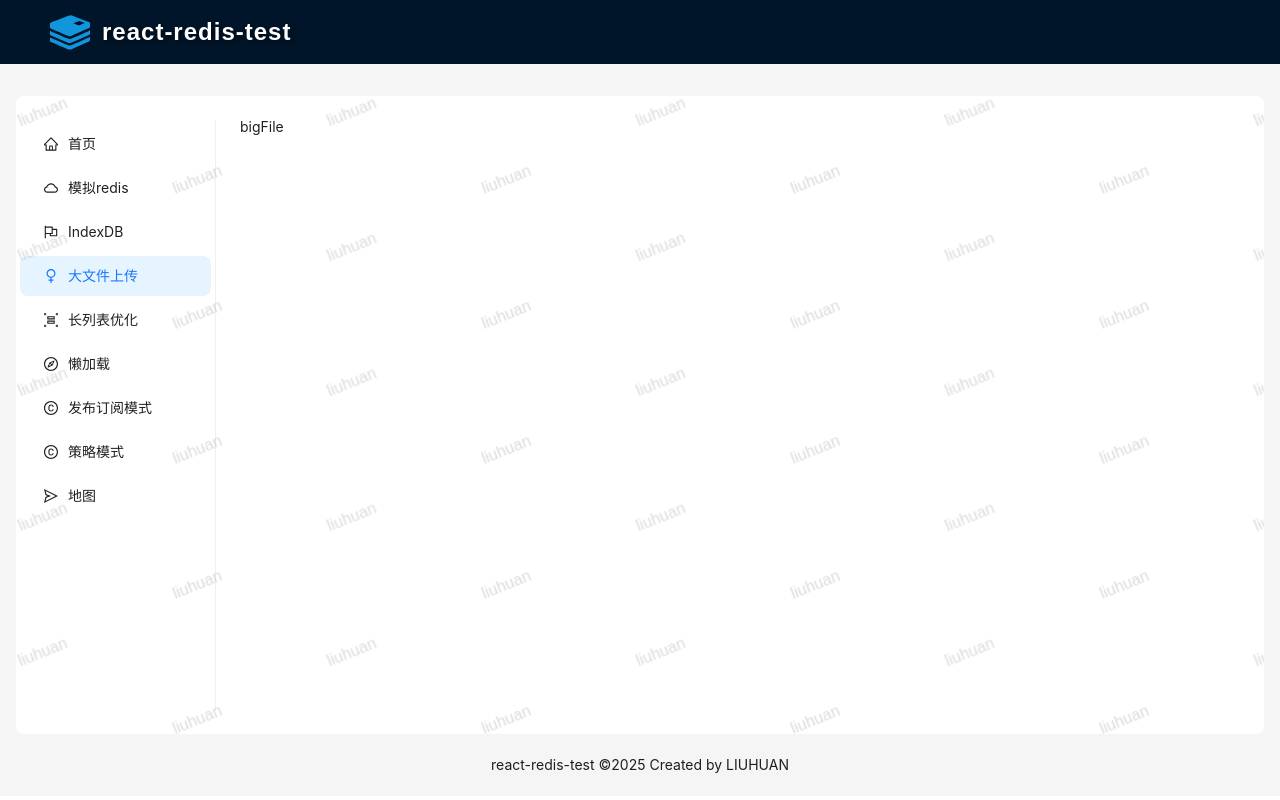
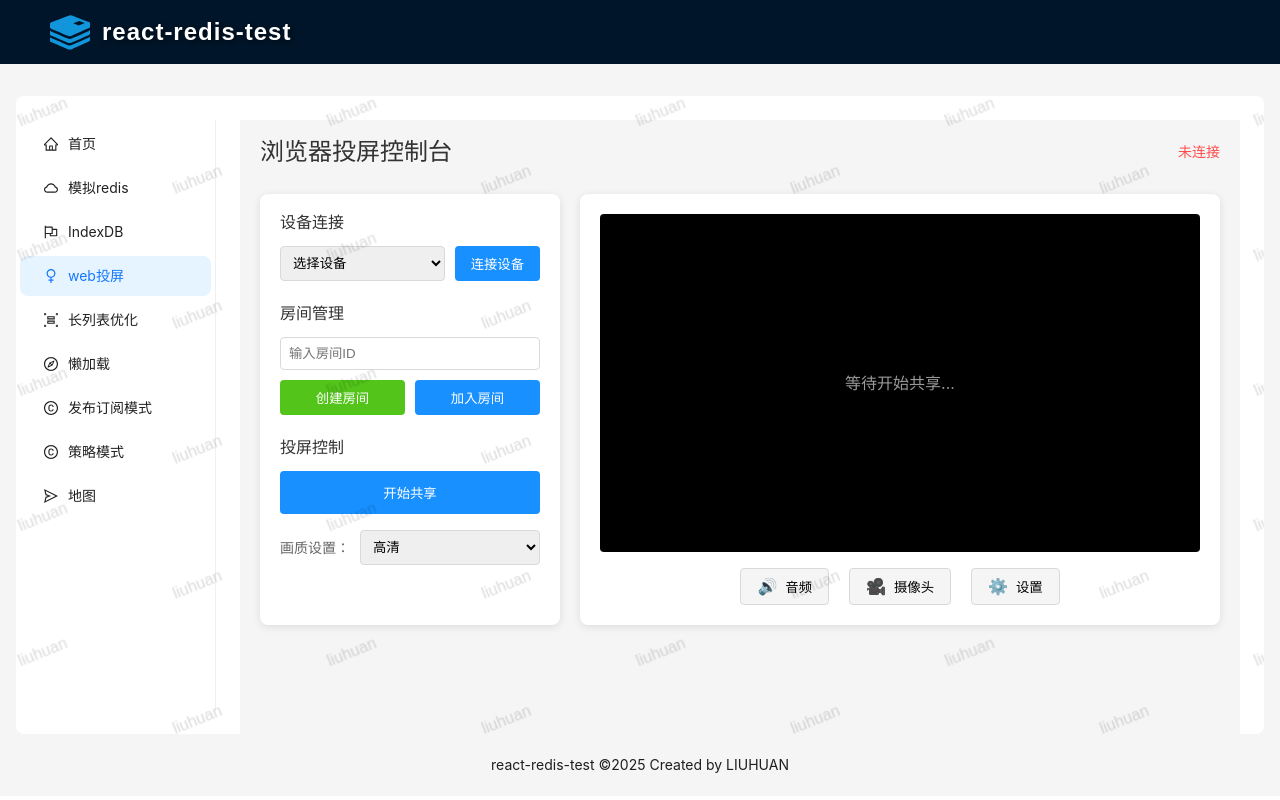
Before and after one commit to liuhuanforcat/react-practice, a React (Vite) app: page /big-file in a window 1280 px wide. Built offline with nearby package versions, Linux system fonts and the light colour scheme; sample sign-in values are in the browser's storage.

Commit message:
feat:投屏控制台开发

```diff
--- /dev/null
+++ b/src/pages/bigFile/index.module.less
@@ -0,0 +1,219 @@
+.container {
+  padding: 20px;
+  background-color: #f5f5f5;
+  min-height: 100vh;
+}
+
+.header {
+  display: flex;
+  justify-content: space-between;
+  align-items: center;
+  margin-bottom: 30px;
+
+  h1 {
+    font-size: 24px;
+    color: #333;
+    margin: 0;
+  }
+}
+
+.connectionStatus {
+  .connected {
+    color: #52c41a;
+    font-weight: 500;
+  }
+
+  .disconnected {
+    color: #ff4d4f;
+    font-weight: 500;
+  }
+}
+
+.mainContent {
+  display: grid;
+  grid-template-columns: 300px 1fr;
+  gap: 20px;
+}
+
+.controlPanel {
+  background: white;
+  border-radius: 8px;
+  padding: 20px;
+  box-shadow: 0 2px 8px rgba(0, 0, 0, 0.1);
+}
+
+.section {
+  margin-bottom: 24px;
+
+  h2 {
+    font-size: 16px;
+    color: #333;
+    margin-bottom: 16px;
+  }
+}
+
+.deviceList {
+  display: flex;
+  gap: 10px;
+}
+
+.deviceSelect {
+  flex: 1;
+  padding: 8px;
+  border: 1px solid #d9d9d9;
+  border-radius: 4px;
+}
+
+.connectBtn {
+  padding: 8px 16px;
+  background: #1890ff;
+  color: white;
+  border: none;
+  border-radius: 4px;
+  cursor: pointer;
+
+  &:hover {
+    background: #40a9ff;
+  }
+}
+
+.roomControls {
+  .roomInput {
+    width: 100%;
+    padding: 8px;
+    border: 1px solid #d9d9d9;
+    border-radius: 4px;
+    margin-bottom: 10px;
+  }
+
+  .roomButtons {
+    display: flex;
+    gap: 10px;
+
+    button {
+      flex: 1;
+      padding: 8px;
+      border: none;
+      border-radius: 4px;
+      cursor: pointer;
+    }
+
+    .createBtn {
+      background: #52c41a;
+      color: white;
+
+      &:hover {
+        background: #73d13d;
+      }
+    }
+
+    .joinBtn {
+      background: #1890ff;
+      color: white;
+
+      &:hover {
+        background: #40a9ff;
+      }
+    }
+  }
+}
+
+.sharingControls {
+  .shareBtn {
+    width: 100%;
+    padding: 12px;
+    background: #1890ff;
+    color: white;
+    border: none;
+    border-radius: 4px;
+    cursor: pointer;
+    margin-bottom: 16px;
+
+    &:hover {
+      background: #40a9ff;
+    }
+
+    &.active {
+      background: #ff4d4f;
+
+      &:hover {
+        background: #ff7875;
+      }
+    }
+  }
+
+  .qualitySettings {
+    display: flex;
+    align-items: center;
+    gap: 10px;
+
+    label {
+      color: #666;
+    }
+
+    .qualitySelect {
+      flex: 1;
+      padding: 8px;
+      border: 1px solid #d9d9d9;
+      border-radius: 4px;
+    }
+  }
+}
+
+.previewPanel {
+  background: white;
+  border-radius: 8px;
+  padding: 20px;
+  box-shadow: 0 2px 8px rgba(0, 0, 0, 0.1);
+}
+
+.videoContainer {
+  position: relative;
+  width: 100%;
+  aspect-ratio: 16/9;
+  background: #000;
+  border-radius: 4px;
+  overflow: hidden;
+  margin-bottom: 16px;
+}
+
+.video {
+  width: 100%;
+  height: 100%;
+  object-fit: contain;
+}
+
+.placeholder {
+  position: absolute;
+  top: 50%;
+  left: 50%;
+  transform: translate(-50%, -50%);
+  color: #999;
+  font-size: 16px;
+}
+
+.previewControls {
+  display: flex;
+  justify-content: center;
+  gap: 20px;
+
+  .controlBtn {
+    display: flex;
+    align-items: center;
+    gap: 8px;
+    padding: 8px 16px;
+    background: #f5f5f5;
+    border: 1px solid #d9d9d9;
+    border-radius: 4px;
+    cursor: pointer;
+
+    &:hover {
+      background: #e6f7ff;
+      border-color: #1890ff;
+    }
+
+    .icon {
+      font-size: 16px;
+    }
+  }
+}
--- a/src/pages/bigFile/index.tsx
+++ b/src/pages/bigFile/index.tsx
@@ -1,5 +1,118 @@
-import React from 'react';
+import React, { useState, useRef } from 'react';
+import styles from './index.module.less';
+
 function index() {
-  return <div>bigFile</div>;
+  const [isSharing, setIsSharing] = useState(false);
+  const [isConnected, setIsConnected] = useState(false);
+  const [roomId, setRoomId] = useState('');
+  const [deviceList, setDeviceList] = useState<string[]>([]);
+  const [selectedDevice, setSelectedDevice] = useState('');
+  const videoRef = useRef<HTMLVideoElement>(null);
+
+  return (
+    <div className={styles.container}>
+      <div className={styles.header}>
+        <h1>浏览器投屏控制台</h1>
+        <div className={styles.connectionStatus}>
+          {isConnected ? (
+            <span className={styles.connected}>已连接</span>
+          ) : (
+            <span className={styles.disconnected}>未连接</span>
+          )}
+        </div>
+      </div>
+
+      <div className={styles.mainContent}>
+        <div className={styles.controlPanel}>
+          <div className={styles.section}>
+            <h2>设备连接</h2>
+            <div className={styles.deviceList}>
+              <select
+                value={selectedDevice}
+                onChange={(e) => setSelectedDevice(e.target.value)}
+                className={styles.deviceSelect}
+              >
+                <option value="">选择设备</option>
+                {deviceList.map(device => (
+                  <option key={device} value={device}>{device}</option>
+                ))}
+              </select>
+              <button className={styles.connectBtn}>
+                连接设备
+              </button>
+            </div>
+          </div>
+
+          <div className={styles.section}>
+            <h2>房间管理</h2>
+            <div className={styles.roomControls}>
+              <input
+                type="text"
+                placeholder="输入房间ID"
+                value={roomId}
+                onChange={(e) => setRoomId(e.target.value)}
+                className={styles.roomInput}
+              />
+              <div className={styles.roomButtons}>
+                <button className={styles.createBtn}>创建房间</button>
+                <button className={styles.joinBtn}>加入房间</button>
+              </div>
+            </div>
+          </div>
+
+          <div className={styles.section}>
+            <h2>投屏控制</h2>
+            <div className={styles.sharingControls}>
+              <button
+                className={`${styles.shareBtn} ${isSharing ? styles.active : ''}`}
+                onClick={() => setIsSharing(!isSharing)}
+              >
+                {isSharing ? '停止共享' : '开始共享'}
+              </button>
+              <div className={styles.qualitySettings}>
+                <label>画质设置：</label>
+                <select className={styles.qualitySelect}>
+                  <option value="high">高清</option>
+                  <option value="medium">标清</option>
+                  <option value="low">流畅</option>
+                </select>
+              </div>
+            </div>
+          </div>
+        </div>
+
+        <div className={styles.previewPanel}>
+          <div className={styles.videoContainer}>
+            <video
+              ref={videoRef}
+              autoPlay
+              playsInline
+              className={styles.video}
+            />
+            {!isSharing && (
+              <div className={styles.placeholder}>
+                等待开始共享...
+              </div>
+            )}
+          </div>
+          <div className={styles.previewControls}>
+            <button className={styles.controlBtn}>
+              <span className={styles.icon}>🔊</span>
+              音频
+            </button>
+            <button className={styles.controlBtn}>
+              <span className={styles.icon}>🎥</span>
+              摄像头
+            </button>
+            <button className={styles.controlBtn}>
+              <span className={styles.icon}>⚙️</span>
+              设置
+            </button>
+          </div>
+        </div>
+      </div>
+    </div>
+  );
 }
+
 export default index;
--- a/src/routers/routers.ts
+++ b/src/routers/routers.ts
@@ -69,7 +69,7 @@
         path: 'big-file',
         element: React.createElement(BigFile),
         meta: {
-          title: '大文件上传',
+          title: 'web投屏',
           icon: React.createElement(WomanOutlined),
         },
       },
```
Also changed, not shown: src/pages/bigFile/index.less (added).
